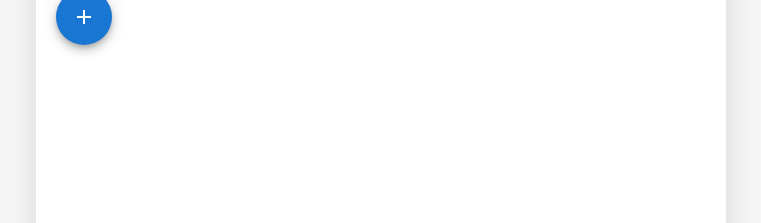
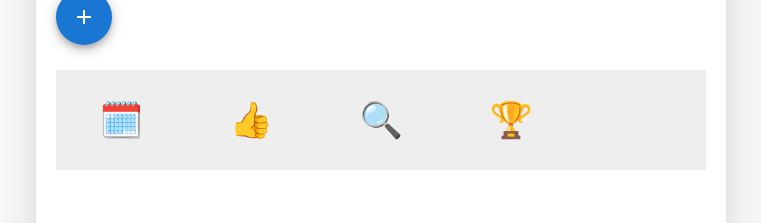
Before and after one commit to suemeeeee/Godtiner, a React (Create React App) app: page / in a window 1280 px wide. Shown: the part 436-659 px from the top of the page, without its empty margins (259-1020 px from the left). Built offline with nearby package versions, Linux system fonts and the light colour scheme.

Commit message:
footer(MoveTab) app.js에 추가

```diff
--- a/src/App.js
+++ b/src/App.js
@@ -1,6 +1,7 @@
 import { BrowserRouter, Route, Routes, Link } from "react-router-dom";
 import React, { useReducer, useRef, useState } from "react";
 import "./App.css";
+import MoveTab from "./Components/MoveTab";
 
 //페이지 라우팅
 import Home from "./pages/Home";
@@ -181,6 +182,7 @@ function App() {
                     <Route path="/login" element={<Login />} />
                   </Routes>
                 </switch>
+                <MoveTab />
               </div>
             </BrowserRouter>
           </ShareStateContext.Provider>
```
